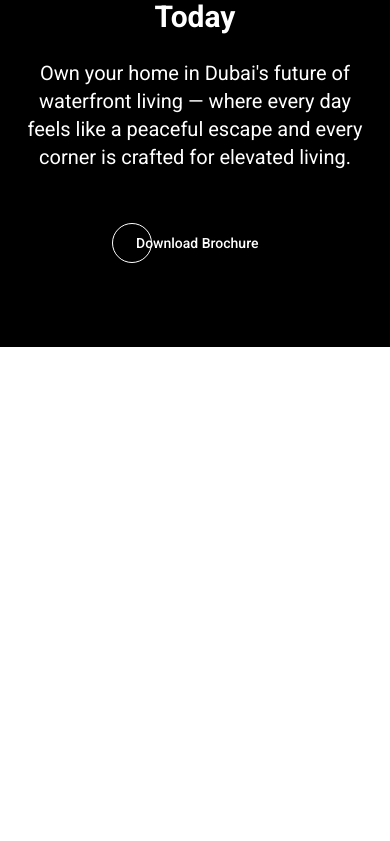
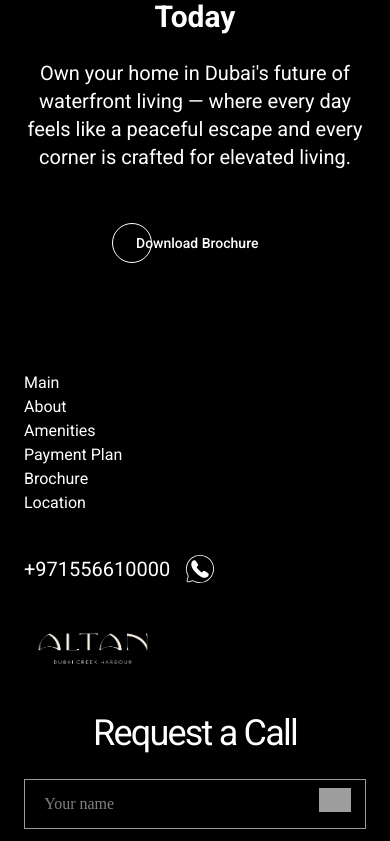
Before and after one commit to uzairDevHomeland/landingpages, a Next.js app: page / in a window 390 px wide. Shown: the part 8521-9362 px from the top of the page. Before the commit the page ends 8868 px from the top, so only its background shows below. Built offline with nearby package versions, Linux system fonts and the light colour scheme; grey boxes are pictures that could not be loaded.

Commit message:
first commit

```diff
--- a/src/app/page.js
+++ b/src/app/page.js
@@ -647,7 +647,7 @@
           </p>
         </div>
         <div className="xl:flex-row  h-[80vh] mx-auto flex-col justify-center items-center flex gap-10 z-0 backdrop-brightness-50  w-full  bg-[url('/developers.jpg')] bg-fixed bg-cover bg-center  ">
-          <div className="flex flex-col gap-4 items-center justify-center backdrop-brightness-[.2] h-full w-full">
+          <div className="flex flex-col gap-4 p-6 md:p-0 items-center justify-center backdrop-brightness-[.2] h-full w-full">
             <h2 className="text-white text-7xl">EMAAR</h2>
 
             <h4 className="text-white text-3xl">
@@ -826,6 +826,187 @@
           </DialogContent>
         </Dialog>
       </section>
+
+      <section className="footer  bg-black">
+        <div className="container mx-auto flex  flex-col md:flex-row gap-10  lg:p-0 p-6 justify-between">
+
+        <div className="flex flex-col gap-10">
+          <ul className="space-x-10 lg:flex lg:flex-ro flex-col text-white">
+            <li className="xl:text-xl text-base">
+              <a href="#main" className="hover:text-blue-500 transition-colors">
+                Main
+              </a>
+            </li>
+            <li className="xl:text-xl text-base">
+              <a
+                href="#about"
+                className="hover:text-blue-500 transition-colors"
+              >
+                About
+              </a>
+            </li>
+
+            <li className="xl:text-xl text-base">
+              <a
+                href="#amenities"
+                className="hover:text-blue-500 transition-colors"
+              >
+                Amenities
+              </a>
+            </li>
+            <li className="xl:text-xl text-base">
+              <a
+                href="#payment"
+                className="hover:text-blue-500 transition-colors"
+              >
+                Payment Plan
+              </a>
+            </li>
+            <li className="xl:text-xl text-base">
+              <a
+                href="#brochure"
+                className="hover:text-blue-500 transition-colors"
+              >
+                Brochure
+              </a>
+            </li>
+            <li className="xl:text-xl text-base">
+              <a
+                href="#location"
+                className="hover:text-blue-500 transition-colors"
+              >
+                Location
+              </a>
+            </li>
+          </ul>
+
+           <div className="flex space-x-4 text-xl items-center text-white">
+          <a href="tel:+971556610000"> +971556610000</a>
+
+          <a
+            href="https://api.whatsapp.com/send/?phone=971556610000&text=Hello&type=phone_number&app_absent=0"
+            target="_blank"
+            rel="noopener noreferrer"
+            title="Contact us on WhatsApp"
+            className="whatsapp-link"
+            role="link"
+            aria-label="Contact via WhatsApp"
+          >
+            <Image
+              src="/whatapplogo.svg"
+              alt="WhatsApp logo"
+              width={26}
+              height={26}
+              className="whatsapp-icon"
+            />
+          </a>
+        </div>
+             <Image
+                className="h-[50px] w-[133px]"
+                src="/altanlogo.png"
+                alt="Vercel logomark"
+                width={80}
+                height={40}
+              />
+
+
+        </div>
+
+
+  <div className="mb-10 h-max">
+            <h2 className="intro-new-version__form-title">
+            Request a Call
+            </h2>
+
+
+            {submissionStatus === "success" && (
+              <div className="success-message text-green-300">
+                Thank you! Your submission has been received!
+              </div>
+            )}
+
+            {submissionStatus === "error" && (
+              <div className="error-message text-red-300">
+                Something went wrong. Please try again.
+              </div>
+            )}
+
+            <form
+              className="intro-new-version__form-from form"
+              onSubmit={handleSubmit}
+              data-gtag-submit=""
+            >
+              {/* Name Input */}
+              <div className="intro-new-version__form-input-wrapper">
+                <input
+                  className="intro-new-version__form-input"
+                  type="text"
+                  placeholder="Your name"
+                  name="name"
+                  required
+                />
+                <div className="intro-new-version__form-icon">
+                  <img
+                    src="https://d3b6muno9lbfvx.cloudfront.net/waterfront-template/s3fs-public/2024-11/input-name-icon.svg"
+                    alt=""
+                  />
+                </div>
+              </div>
+
+              {/* Email Input */}
+              <div className="intro-new-version__form-input-wrapper">
+                <input
+                  className="intro-new-version__form-input"
+                  type="email"
+                  placeholder="Your e-mail"
+                  name="email"
+                  required
+                />
+                <div className="intro-new-version__form-icon">
+                  <img
+                    src="https://d3b6muno9lbfvx.cloudfront.net/waterfront-template/s3fs-public/2024-11/input-mail-icon.svg"
+                    alt=""
+                  />
+                </div>
+              </div>
+
+              {/* Phone Input - Fixed name attribute */}
+              <div className="intro-new-version__form-input-wrapper intro-new-version__form-input-phone">
+                <input
+                  className="intro-new-version__form-input"
+                  type="tel"
+                  placeholder="Phone number"
+                  name="phone" // Changed from 'name' to 'phone'
+                  required
+                />
+                <div className="intro-new-version__form-icon">
+                  <img
+                    src="https://d3b6muno9lbfvx.cloudfront.net/waterfront-template/s3fs-public/2024-11/input-phone-icon.svg"
+                    alt=""
+                  />
+                </div>
+              </div>
+
+              {/* Submit Button */}
+
+              <div className="intro-new-version__form-btn"></div>
+              <button
+                className="btn @@btnClass"
+                type="submit"
+                fdprocessedid="jq4wj"
+                disabled={submitting}
+              >
+                <p> {submitting ? "Submitting..." : "Submit"}</p>
+                <span></span>
+              </button>
+            </form>
+          </div>
+
+
+
+        </div>
+
+      </section>
     </>
   );
 }
```
